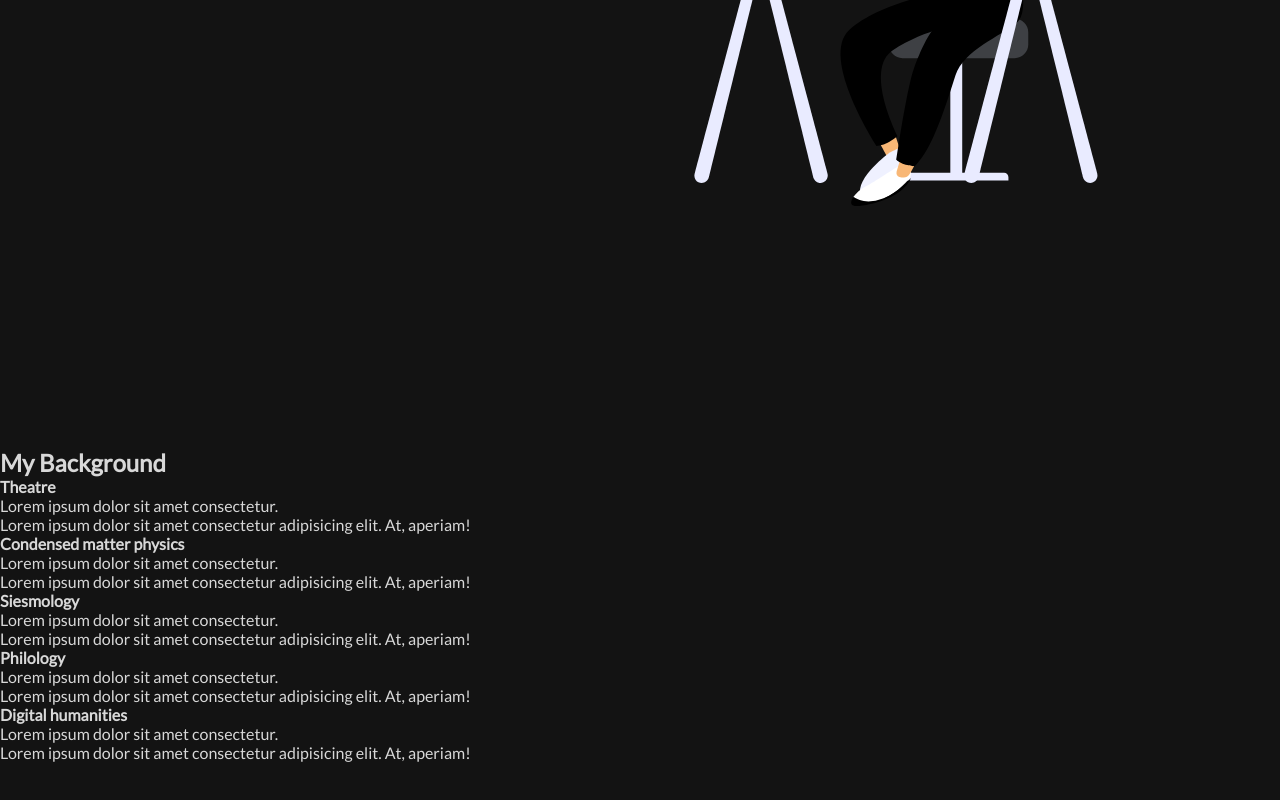
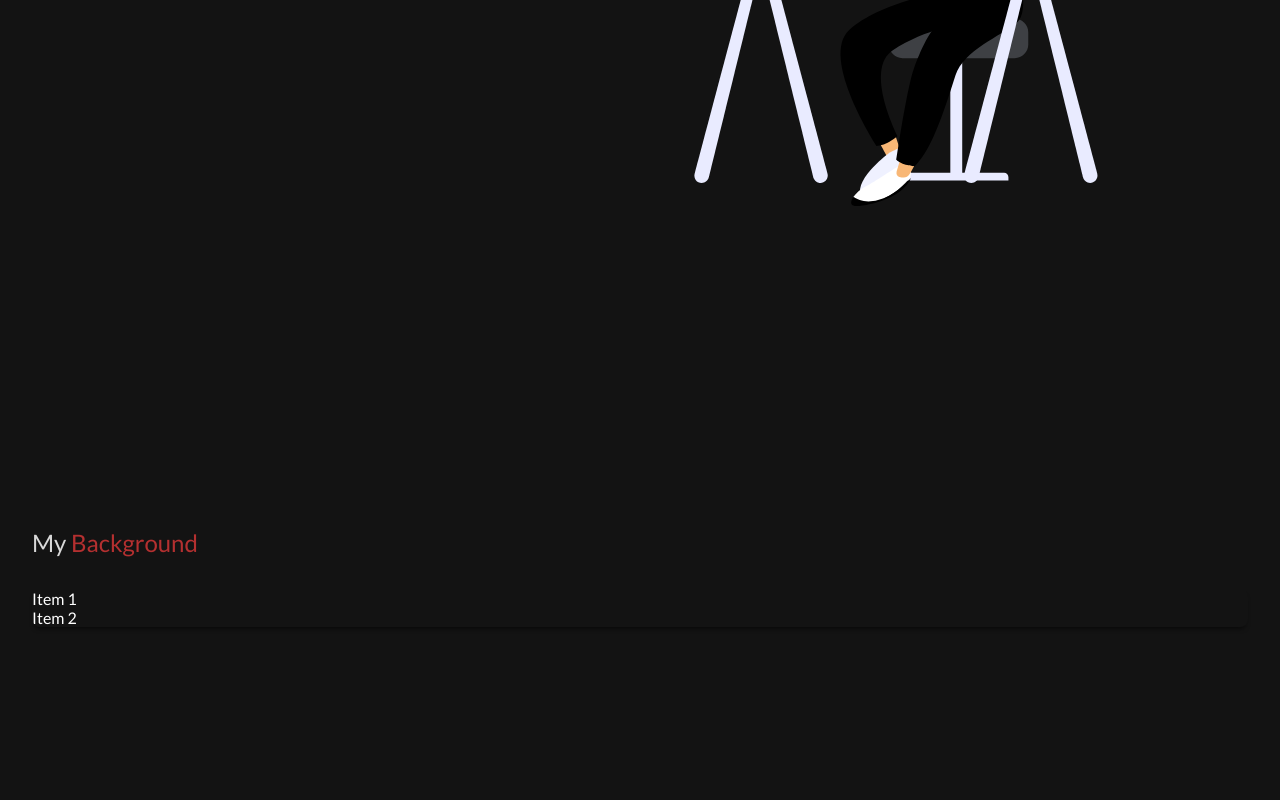
Before and after one commit to Dyloge/react-portofolio, a React (Create React App) app in the folder react-portofolio/: page / in a window 1280 px wide. Shown: the part 1232-2032 px from the top of the page. Before the commit the page ends 1994 px from the top, so only its background shows below. Built offline with nearby package versions, Linux system fonts and the light colour scheme.

Commit message:
8. Styling background section(1)

```diff
--- a/react-portofolio/package.json
+++ b/react-portofolio/package.json
@@ -16,6 +16,7 @@
     "react-intersection-observer": "^8.32.0",
     "react-lottie": "^1.2.3",
     "react-router-dom": "^5.2.0",
+    "react-script-tag": "^1.1.2",
     "react-scripts": "4.0.3",
     "styled-components": "^5.3.0",
     "web-vitals": "^1.0.1"
--- a/react-portofolio/src/components/BackgroundSection.jsx
+++ b/react-portofolio/src/components/BackgroundSection.jsx
@@ -1,46 +1,93 @@
 import React from 'react';
+import styled from 'styled-components';
+import { StyledAbout, StyledDescription } from '../styles';
+import ScriptTag from 'react-script-tag';
+
+
+const Demo = props => (
+    <ScriptTag type="text/javascript" src="https://unpkg.com/ionicons@5.1.2/dist/ionicons.js"/>
+    )
 
 export default function BackgroundSection() {
     return (
-        <div className="background">
-            <h2>My <span>Background</span></h2>
-            <div className="field">
-                <h4>Theatre</h4>
-                <div className="explanation">
-                    <p>Lorem ipsum dolor sit amet consectetur.</p>
-                    <p>Lorem ipsum dolor sit amet consectetur adipisicing elit. At, aperiam!</p>
-                </div>
-            </div>
-            <div className="field">
-                <h4>Condensed matter physics</h4>
-                <div className="explanation">
-                    <p>Lorem ipsum dolor sit amet consectetur.</p>
-                    <p>Lorem ipsum dolor sit amet consectetur adipisicing elit. At, aperiam!</p>
-                </div>
-            </div>
-            <div className="field">
-                <h4>Siesmology</h4>
-                <div className="explanation">
-                    <p>Lorem ipsum dolor sit amet consectetur.</p>
-                    <p>Lorem ipsum dolor sit amet consectetur adipisicing elit. At, aperiam!</p>
-                </div>
-            </div>
-            <div className="field">
-                <h4>Philology</h4>
-                <div className="explanation">
-                    <p>Lorem ipsum dolor sit amet consectetur.</p>
-                    <p>Lorem ipsum dolor sit amet consectetur adipisicing elit. At, aperiam!</p>
-                </div>
-            </div>
-            <div className="field">
-                <h4>Digital humanities</h4>
-                <div className="explanation">
-                    <p>Lorem ipsum dolor sit amet consectetur.</p>
-                    <p>Lorem ipsum dolor sit amet consectetur adipisicing elit. At, aperiam!</p>
-                </div>
-            </div>
+        <StyledFaq>
+            <h2>My <span className='colored-text'>Background</span></h2>
+            <StyledAccordionContainer>
+                <StyledAccordionItem>
+                    <StyledInput  type="checkbox" id="chck1"></StyledInput>
+                    <StyledQuestion className='tab-lable' for="chck1">Item 1</StyledQuestion>
+                    <StyledAnswer className="tab-content">
+                        Lorem ipsum dolor sit amet consectetur, adipisicing elit. Ipsum, reiciendis!
+                    </StyledAnswer>
+                </StyledAccordionItem>
+                <StyledAccordionItem>
+                    <StyledInput type="checkbox" id="chck2"></StyledInput>
+                    <StyledQuestion className='tab-lable' for="chck2">Item 2</StyledQuestion>
+                    <StyledAnswer className="tab-content">
+                        Lorem ipsum dolor sit amet consectetur adipisicing elit. A, in!
+                    </StyledAnswer>
+                </StyledAccordionItem>
+            </StyledAccordionContainer>
+        </StyledFaq>
+    )
+}
+const StyledFaq=styled(StyledAbout)`
+display: block;
+h2{
+    padding-bottom:2rem;
+    font-weight: lighter;
+}
+`
+const StyledInput=styled.input `
+  position: absolute;
+  opacity: 0;
+  z-index: -1;
+`
+const StyledAccordionContainer=styled.div `
+  border-radius: 8px;
+  overflow: hidden;
+  box-shadow: 0 4px 4px -2px rgba(0,0,0,0.5);
+`
+const StyledAccordionItem=styled.div `
+    width: 100%;
+    color: white;
+    overflow: hidden;
+    input:checked {
+  + .tab-label {
+    background: darken($midnight, 10%);
+    &::after {
+      transform: rotate(90deg);
+    }
+  }
+  ~ .tab-content {
+    max-height: 100vh;
+    padding: 1em;
+  }
+}
+`
+const StyledQuestion=styled.label `
+    display: flex;
+    justify-content: space-between;
+    padding: 1em;
+    font-weight: bold;
+    cursor: pointer;
+    &:hover{
+        background: #b43030;
+        color: white;
+    }
+    &::after {
+      content: "\276F";
+      width: 1em;
+      height: 1em;
+      text-align: center;
+      transition: all .35s;
+    }
 
 
-        </div>
-    )
-}
+`
+const StyledAnswer=styled.div`
+    max-height: 0;
+    padding: 0 1em;
+    transition: all .35s;
+
+`
--- a/react-portofolio/src/components/ServicesSection.jsx
+++ b/react-portofolio/src/components/ServicesSection.jsx
@@ -39,7 +39,7 @@ export default function ServicesSection() {
         <div>
             <StyledServices>
                 <StyledDescription>
-                    <h2>Skills, <span>up to now</span></h2>
+                    <h2>Skills, <span className = 'colored-text'>up to now</span></h2>
                     <StyledCards>
                         <StyledCard>
                             <div>
```
Also changed, not shown: 1 other file (tests, documents, lock files or other folders).
